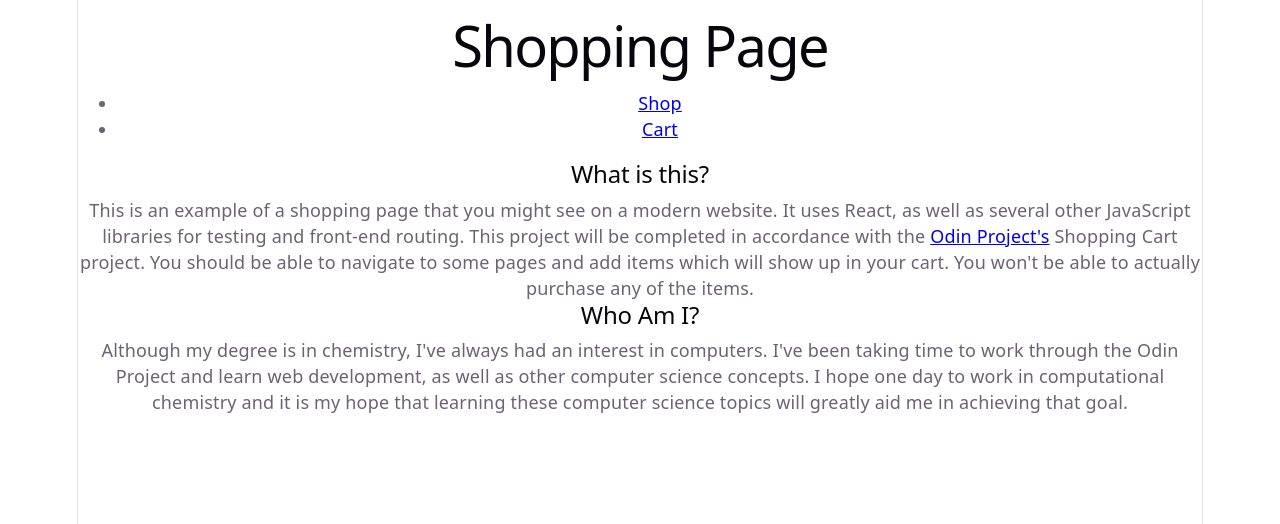
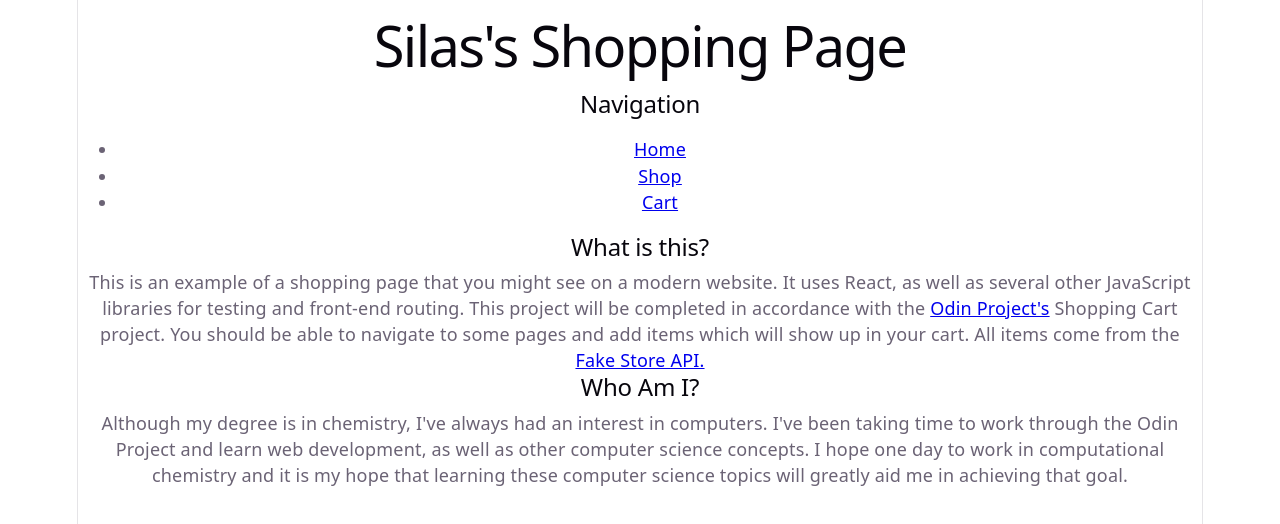
Before and after one commit to silasstephens15/odin-shopping-cart, a React (Vite) app: page / in a window 1280 px wide. Shown: the top 524 px of the page. Built offline with nearby package versions, Linux system fonts and the light colour scheme.

Commit message:
Refactor: moved navbar to component.
The Navbar will now be a shared component on all pages.

```diff
--- a/src/components/homePage.jsx
+++ b/src/components/homePage.jsx
@@ -1,18 +1,12 @@
 import { Link } from "react-router";
+import NavBar from "./navBar";
 
 function Homepage() {
   return (
     <>
       <header>
-        <h1>Shopping Page</h1>
-        <ul>
-          <li>
-            <Link to={"/shop"}>Shop</Link>
-          </li>
-          <li>
-            <Link to={"/cart"}>Cart</Link>
-          </li>
-        </ul>
+        <h1>Silas's Shopping Page</h1>
+        <NavBar />
       </header>
       <main>
         <h2>What is this?</h2>
@@ -23,8 +17,8 @@ function Homepage() {
           accordance with the{" "}
           <a href="https://www.theodinproject.com/">Odin Project's</a> Shopping
           Cart project. You should be able to navigate to some pages and add
-          items which will show up in your cart. You won't be able to actually
-          purchase any of the items.
+          items which will show up in your cart. All items come from the{" "}
+          <a href="https://fakestoreapi.com">Fake Store API.</a>
         </p>
         <h2>Who Am I?</h2>
         <p>
--- /dev/null
+++ b/src/components/navBar.jsx
@@ -0,0 +1,22 @@
+import { Link } from "react-router";
+
+function NavBar() {
+  return (
+    <div className="links">
+      <h2>Navigation</h2>
+      <ul>
+        <li>
+          <Link to="/">Home</Link>
+        </li>
+        <li>
+          <Link to="/shop">Shop</Link>
+        </li>
+        <li>
+          <Link to="/cart">Cart</Link>
+        </li>
+      </ul>
+    </div>
+  );
+}
+
+export default NavBar;
```
Also changed, not shown: 1 other file (tests, documents, lock files or other folders).
